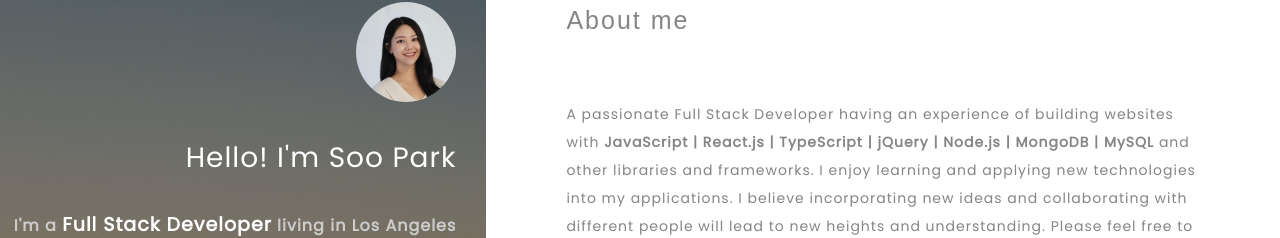
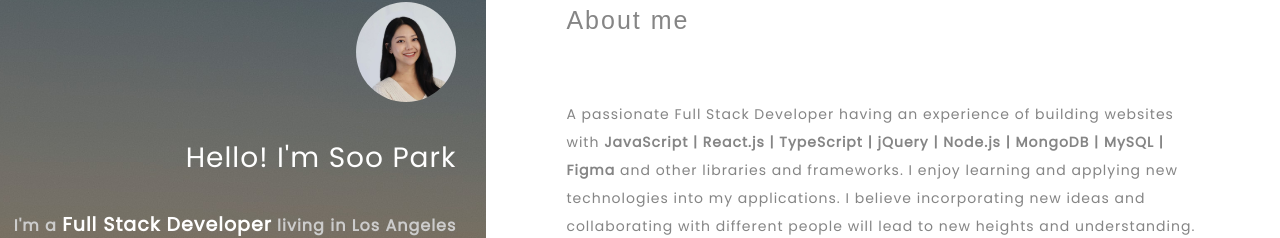
Before and after one commit to sooparc/My_portfolio, a React (Create React App) app: page / in a window 1280 px wide. Shown: the part 118-356 px from the top of the page. Built offline with nearby package versions, Linux system fonts and the light colour scheme.

Commit message:
updated resume

```diff
--- a/src/Page/Home.js
+++ b/src/Page/Home.js
@@ -94,7 +94,7 @@ const Home = () => {
             websites with{" "}
             <strong>
               JavaScript | React.js | TypeScript | jQuery | Node.js | MongoDB |
-              MySQL
+              MySQL | Figma
             </strong>{" "}
             and other libraries and frameworks. I enjoy learning and applying
             new technologies into my applications. I believe incorporating new
```
Also changed, not shown: 1 other file (tests, documents, lock files or other folders).
